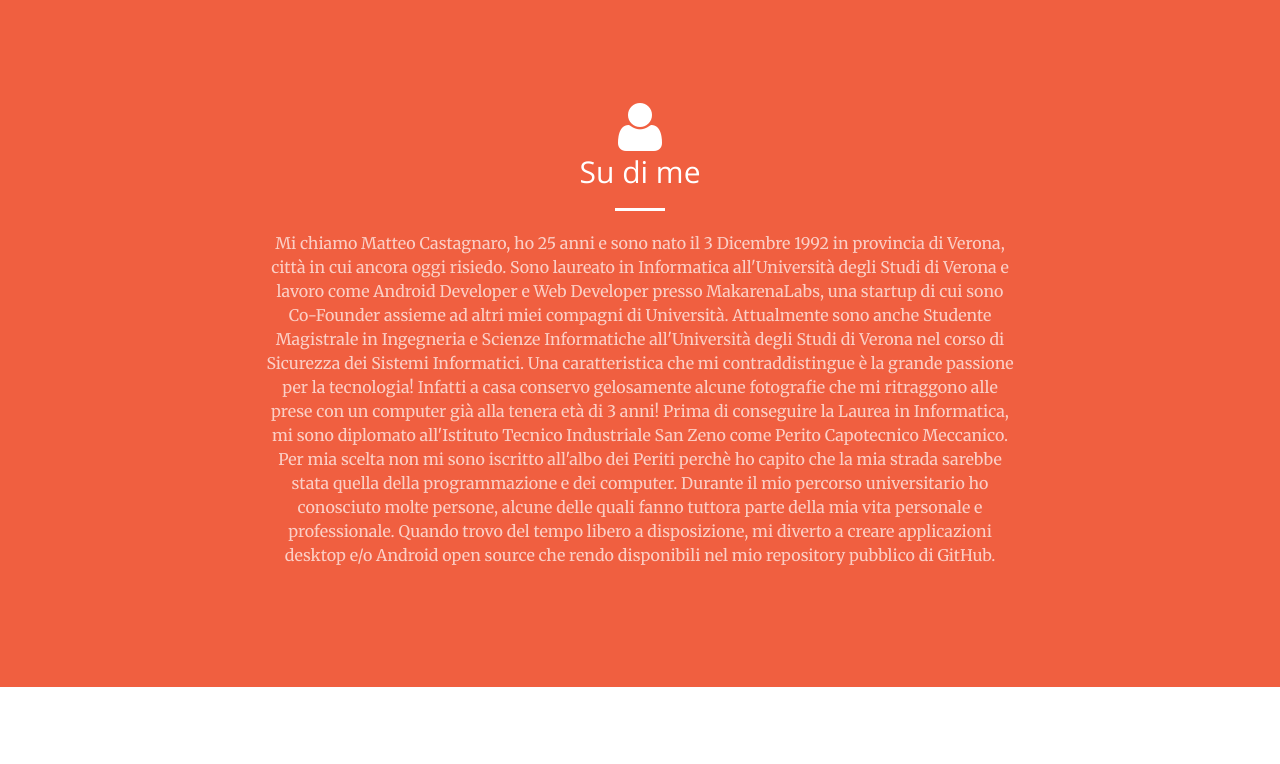
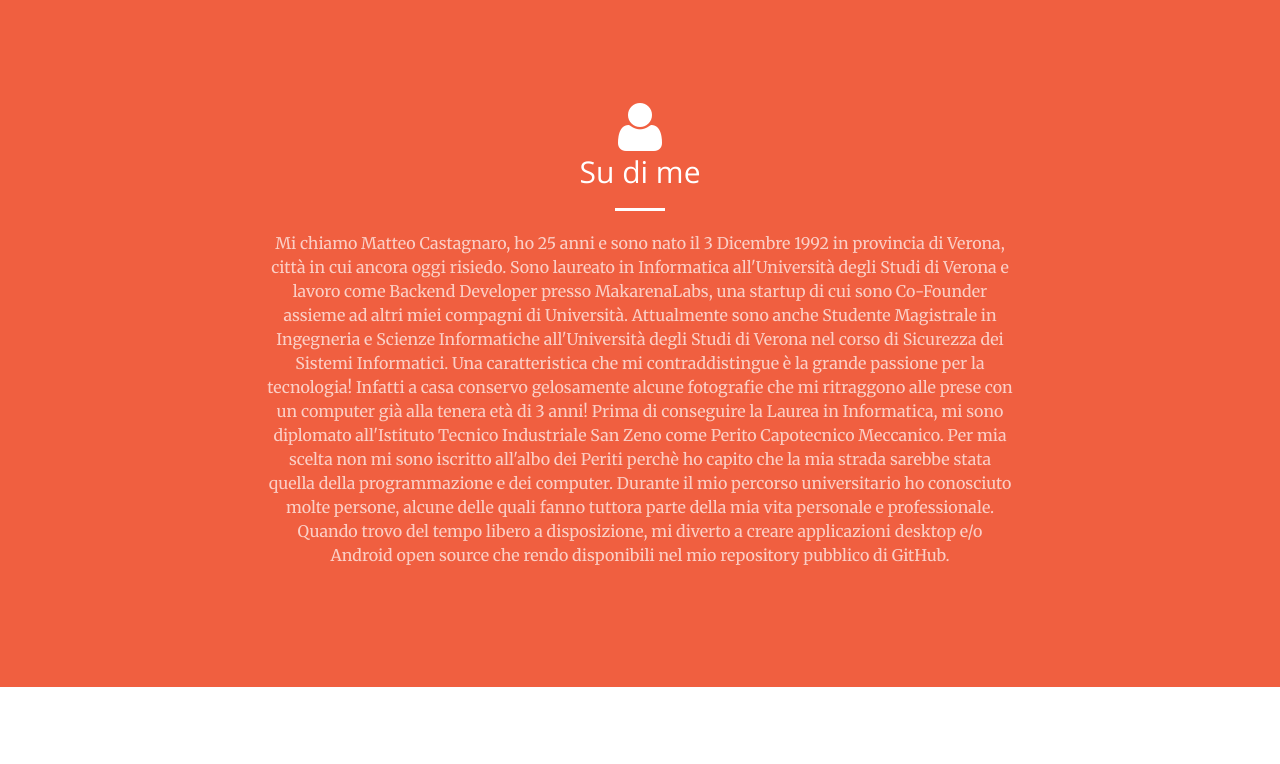
Before and after one commit to matteocastagnaro/website, a PHP site: page / in a window 1280 px wide. Shown: the part 801-1565 px from the top of the page. Run offline with PHP 8.4, Linux system fonts and the light colour scheme.

Commit message:
added first signed commit

```diff
--- a/index.php
+++ b/index.php
@@ -104,7 +104,7 @@
                 	<i class="fa fa-4x fa-user wow bounceIn text-secondary" aria-hidden="true" data-wow-delay=".1s"></i>
                     <h2 class="section-heading wow bounceIn">Su di me</h2>
                     <hr class="light">
-                    <p class="text-faded">Mi chiamo Matteo Castagnaro, ho <script>document.write(anni);</script> anni e sono nato il 3 Dicembre 1992 in provincia di Verona, città in cui ancora oggi risiedo. Sono laureato in Informatica all'Università degli Studi di Verona e lavoro come Android Developer e Web Developer presso MakarenaLabs, una startup di cui sono Co-Founder assieme ad altri miei compagni di Università. Attualmente sono anche Studente Magistrale in Ingegneria e Scienze Informatiche all'Università degli Studi di Verona nel corso di Sicurezza dei Sistemi Informatici. Una caratteristica che mi contraddistingue è la grande passione per la tecnologia! Infatti a casa conservo gelosamente alcune fotografie che mi ritraggono alle prese con un computer già alla tenera età di 3 anni! Prima di conseguire la Laurea in Informatica, mi sono diplomato all'Istituto Tecnico Industriale San Zeno come Perito Capotecnico Meccanico. Per mia scelta non mi sono iscritto all'albo dei Periti perchè ho capito che la mia strada sarebbe stata quella della programmazione e dei computer. Durante il mio percorso universitario ho conosciuto molte persone, alcune delle quali fanno tuttora parte della mia vita personale e professionale. Quando trovo del tempo libero a disposizione, mi diverto a creare applicazioni desktop e/o Android open source che rendo disponibili nel mio repository pubblico di GitHub.</p>
+                    <p class="text-faded">Mi chiamo Matteo Castagnaro, ho <script>document.write(anni);</script> anni e sono nato il 3 Dicembre 1992 in provincia di Verona, città in cui ancora oggi risiedo. Sono laureato in Informatica all'Università degli Studi di Verona e lavoro come Backend Developer presso MakarenaLabs, una startup di cui sono Co-Founder assieme ad altri miei compagni di Università. Attualmente sono anche Studente Magistrale in Ingegneria e Scienze Informatiche all'Università degli Studi di Verona nel corso di Sicurezza dei Sistemi Informatici. Una caratteristica che mi contraddistingue è la grande passione per la tecnologia! Infatti a casa conservo gelosamente alcune fotografie che mi ritraggono alle prese con un computer già alla tenera età di 3 anni! Prima di conseguire la Laurea in Informatica, mi sono diplomato all'Istituto Tecnico Industriale San Zeno come Perito Capotecnico Meccanico. Per mia scelta non mi sono iscritto all'albo dei Periti perchè ho capito che la mia strada sarebbe stata quella della programmazione e dei computer. Durante il mio percorso universitario ho conosciuto molte persone, alcune delle quali fanno tuttora parte della mia vita personale e professionale. Quando trovo del tempo libero a disposizione, mi diverto a creare applicazioni desktop e/o Android open source che rendo disponibili nel mio repository pubblico di GitHub.</p>
                     <!-- <a href="http://about.me/matteocastagnaro" class="btn btn-default btn-xl wow rubberBand" target="_blankl">Guarda il mio profilo about.me <i class="fa fa-arrow-right"></i></a> -->
                 </div>
             </div>
```
